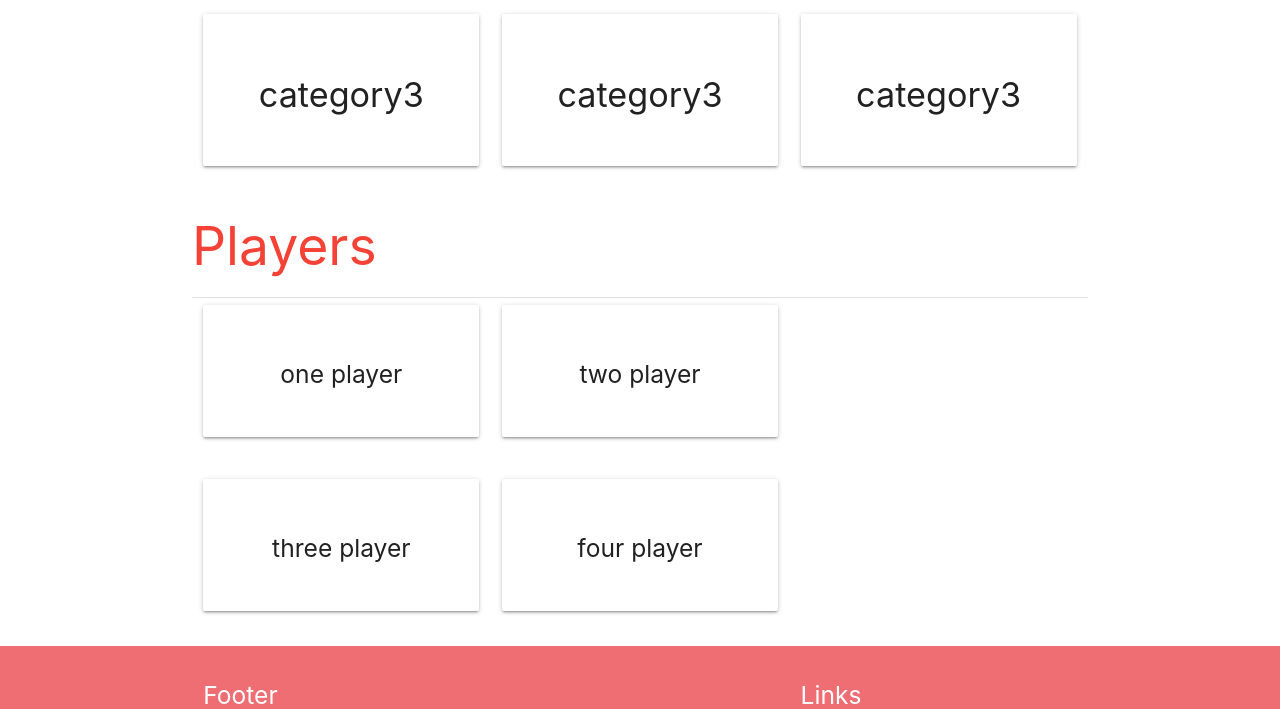
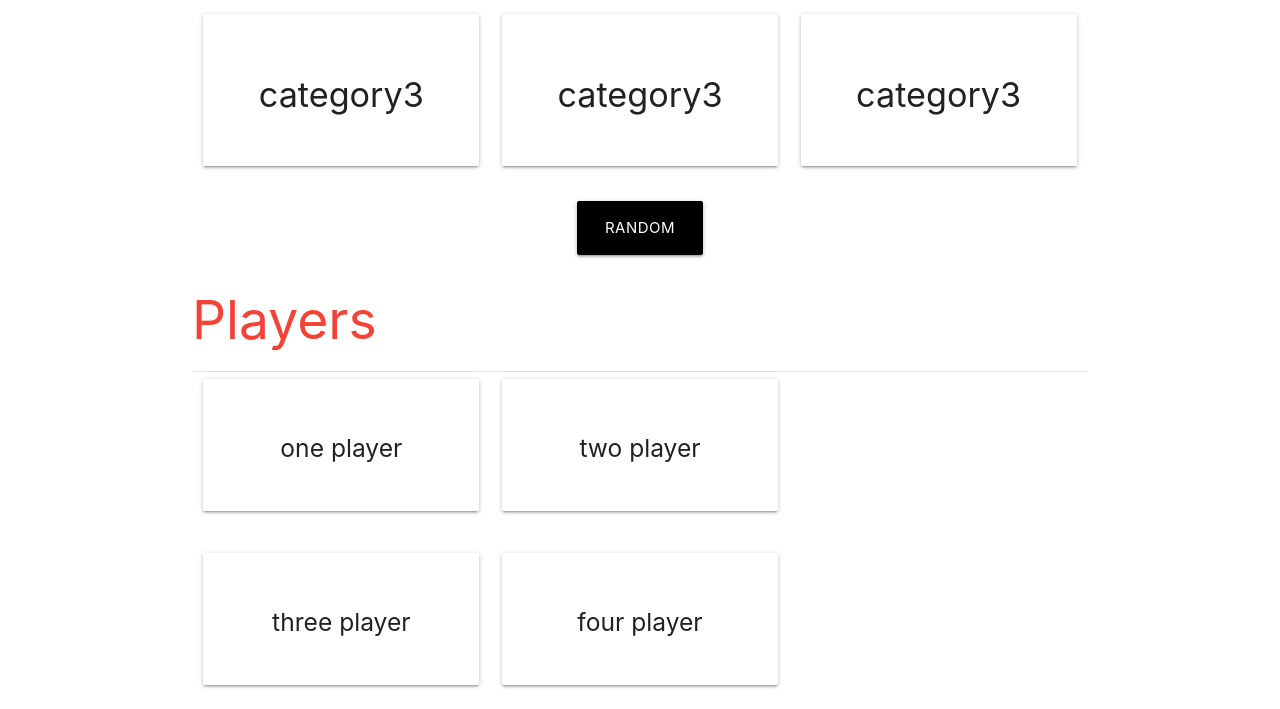
Before and after one commit to LyvieSaba/VEF-3V-05DU-H-t_H-pVerkefni, a Flask app: template templates/base.html in a window 1280 px wide. Shown: the part 173-882 px from the top of the page. Run offline with Flask 3, Linux system fonts and the light colour scheme; the template is opened without the code that fills it, so the values that code supplies are empty.

Commit message:
added a random button for the categories and finished the footer

```diff
--- a/templates/base.html
+++ b/templates/base.html
@@ -50,8 +50,9 @@
               </div>
             </div>
           </div>
-
-
+          <div class="center-align">
+            <a class="waves-effect waves-light btn-large black white-text">Random</a>
+          </div>
 
         <h2 class="red-text">Players</h2>
         <div class="divider"></div>
@@ -99,8 +100,9 @@
               </div>
             </div>
             <div class="footer-copyright">
-            <div class="container">
-            © dummy Copyright Text
+              <div class="container">
+                © dummy Copyright Text
+              </div>
             </div>
           </footer>
       </div>
```
